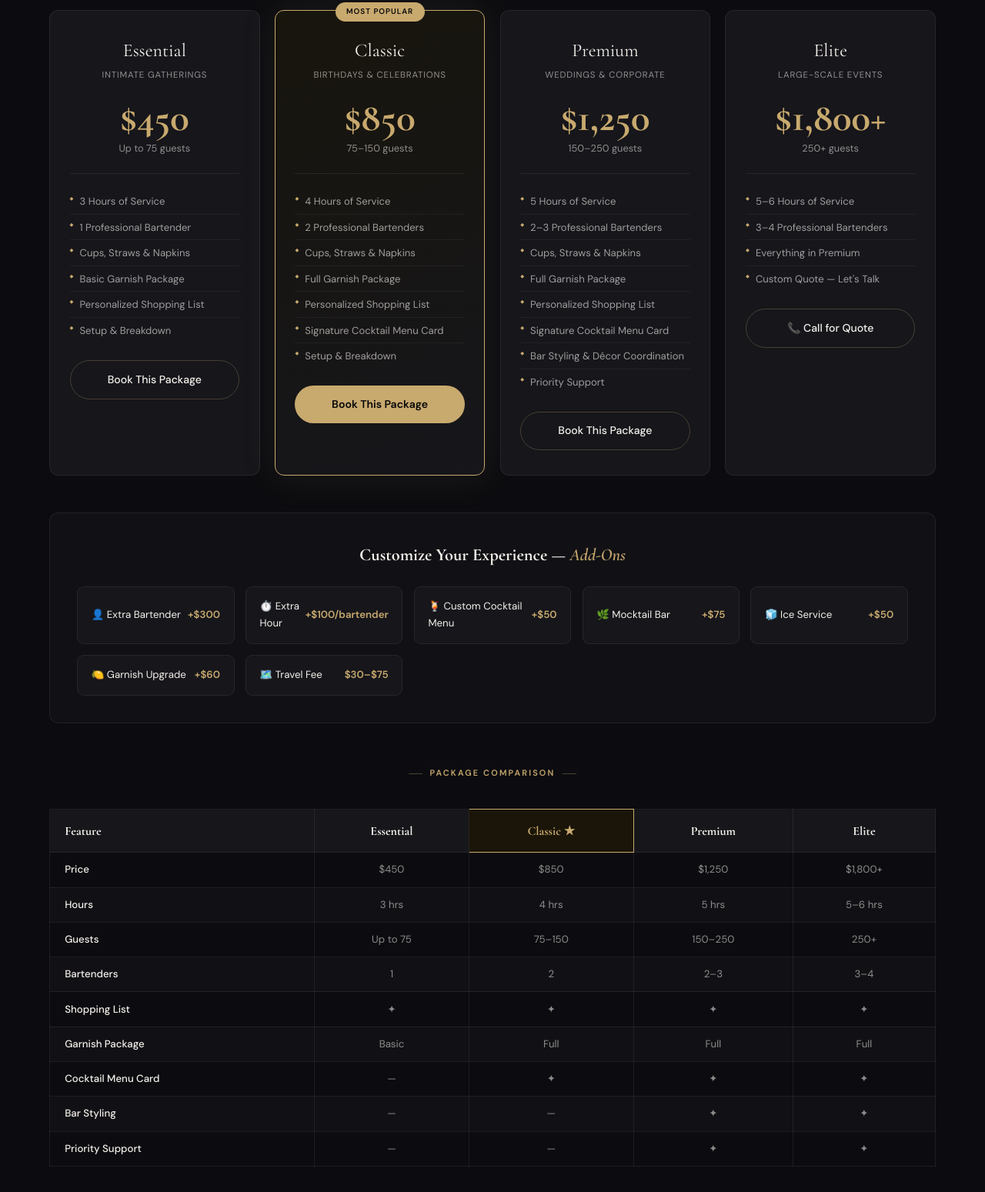
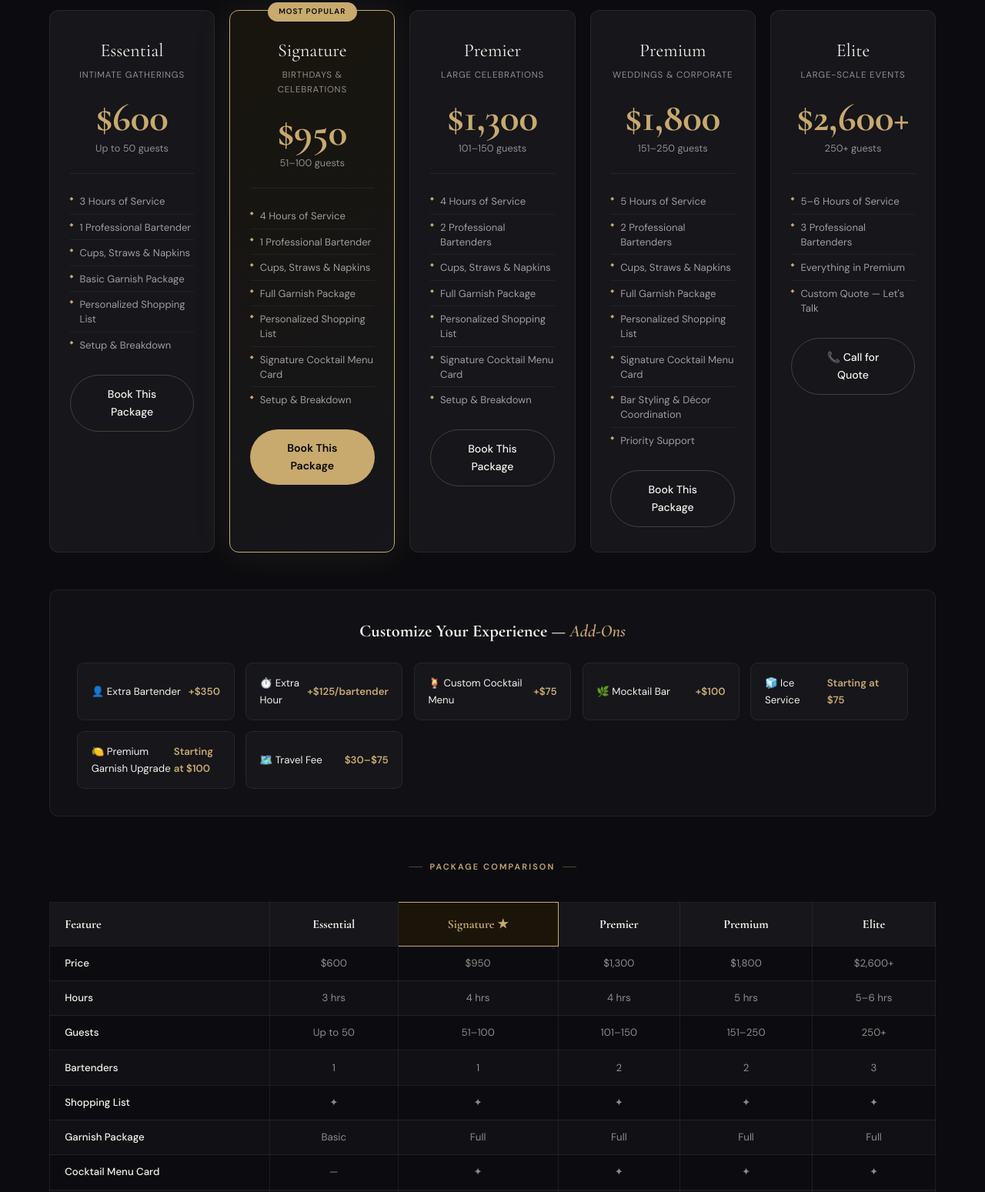
Before and after one commit to kevinzacarias/zacarias-bartending, a plain HTML site: page index.html in a window 1280 px wide. Shown: the part 3381-4930 px from the top of the page at 77% size. Drawn offline with nearby package versions, Linux system fonts and the light colour scheme.

Commit message:
Update bartending package pricing and guest tiers

```diff
--- a/index.html
+++ b/index.html
@@ -95,7 +95,7 @@ h2 em{color:var(--gold);font-style:italic;}
 .svc-tag{display:inline-block;margin-top:.7rem;background:rgba(200,169,110,0.1);border:1px solid rgba(200,169,110,0.28);color:var(--gold);font-size:.68rem;padding:.22rem .7rem;border-radius:50px;letter-spacing:.08em;text-transform:uppercase;}
 
 #packages{background:var(--deep);}
-.pkg-grid{display:grid;grid-template-columns:repeat(4,1fr);gap:1.2rem;margin-bottom:3rem;}
+.pkg-grid{display:grid;grid-template-columns:repeat(5,1fr);gap:1.2rem;margin-bottom:3rem;}
 .pkg-card{background:var(--card);border:1px solid var(--border);border-radius:var(--r);padding:2rem 1.6rem;position:relative;transition:all .3s;text-align:center;}
 .pkg-card.featured{border-color:var(--gold);background:linear-gradient(160deg,#18150d 0%,#16161b 100%);box-shadow:0 0 50px rgba(200,169,110,0.1);}
 .pkg-card:hover{transform:translateY(-6px);box-shadow:0 24px 60px rgba(0,0,0,.55);}
@@ -382,56 +382,62 @@ footer p{color:rgba(245,241,235,.28);font-size:.77rem;}
   <div class="pkg-grid fi">
     <div class="pkg-card">
       <div class="pkg-name">Essential</div><div class="pkg-sub">Intimate Gatherings</div>
-      <div class="pkg-price"><strong>$450</strong><span>Up to 75 guests</span></div>
+      <div class="pkg-price"><strong>$600</strong><span>Up to 50 guests</span></div>
       <ul class="pkg-details"><li>3 Hours of Service</li><li>1 Professional Bartender</li><li>Cups, Straws &amp; Napkins</li><li>Basic Garnish Package</li><li>Personalized Shopping List</li><li>Setup &amp; Breakdown</li></ul>
       <a href="#booking" class="btn-ghost" style="width:100%;text-align:center;justify-content:center;">Book This Package</a>
     </div>
     <div class="pkg-card featured">
       <div class="pkg-badge">Most Popular</div>
-      <div class="pkg-name">Classic</div><div class="pkg-sub">Birthdays &amp; Celebrations</div>
-      <div class="pkg-price"><strong>$850</strong><span>75–150 guests</span></div>
-      <ul class="pkg-details"><li>4 Hours of Service</li><li>2 Professional Bartenders</li><li>Cups, Straws &amp; Napkins</li><li>Full Garnish Package</li><li>Personalized Shopping List</li><li>Signature Cocktail Menu Card</li><li>Setup &amp; Breakdown</li></ul>
+      <div class="pkg-name">Signature</div><div class="pkg-sub">Birthdays &amp; Celebrations</div>
+      <div class="pkg-price"><strong>$950</strong><span>51–100 guests</span></div>
+      <ul class="pkg-details"><li>4 Hours of Service</li><li>1 Professional Bartender</li><li>Cups, Straws &amp; Napkins</li><li>Full Garnish Package</li><li>Personalized Shopping List</li><li>Signature Cocktail Menu Card</li><li>Setup &amp; Breakdown</li></ul>
       <a href="#booking" class="btn-gold" style="width:100%;text-align:center;justify-content:center;">Book This Package</a>
     </div>
     <div class="pkg-card">
+      <div class="pkg-name">Premier</div><div class="pkg-sub">Large Celebrations</div>
+      <div class="pkg-price"><strong>$1,300</strong><span>101–150 guests</span></div>
+      <ul class="pkg-details"><li>4 Hours of Service</li><li>2 Professional Bartenders</li><li>Cups, Straws &amp; Napkins</li><li>Full Garnish Package</li><li>Personalized Shopping List</li><li>Signature Cocktail Menu Card</li><li>Setup &amp; Breakdown</li></ul>
+      <a href="#booking" class="btn-ghost" style="width:100%;text-align:center;justify-content:center;">Book This Package</a>
+    </div>
+    <div class="pkg-card">
       <div class="pkg-name">Premium</div><div class="pkg-sub">Weddings &amp; Corporate</div>
-      <div class="pkg-price"><strong>$1,250</strong><span>150–250 guests</span></div>
-      <ul class="pkg-details"><li>5 Hours of Service</li><li>2–3 Professional Bartenders</li><li>Cups, Straws &amp; Napkins</li><li>Full Garnish Package</li><li>Personalized Shopping List</li><li>Signature Cocktail Menu Card</li><li>Bar Styling &amp; Décor Coordination</li><li>Priority Support</li></ul>
+      <div class="pkg-price"><strong>$1,800</strong><span>151–250 guests</span></div>
+      <ul class="pkg-details"><li>5 Hours of Service</li><li>2 Professional Bartenders</li><li>Cups, Straws &amp; Napkins</li><li>Full Garnish Package</li><li>Personalized Shopping List</li><li>Signature Cocktail Menu Card</li><li>Bar Styling &amp; Décor Coordination</li><li>Priority Support</li></ul>
       <a href="#booking" class="btn-ghost" style="width:100%;text-align:center;justify-content:center;">Book This Package</a>
     </div>
     <div class="pkg-card">
       <div class="pkg-name">Elite</div><div class="pkg-sub">Large-Scale Events</div>
-      <div class="pkg-price"><strong>$1,800+</strong><span>250+ guests</span></div>
-      <ul class="pkg-details"><li>5–6 Hours of Service</li><li>3–4 Professional Bartenders</li><li>Everything in Premium</li><li>Custom Quote — Let's Talk</li></ul>
+      <div class="pkg-price"><strong>$2,600+</strong><span>250+ guests</span></div>
+      <ul class="pkg-details"><li>5–6 Hours of Service</li><li>3 Professional Bartenders</li><li>Everything in Premium</li><li>Custom Quote — Let's Talk</li></ul>
       <a href="tel:+12404742431" class="btn-ghost" style="width:100%;text-align:center;justify-content:center;">📞 Call for Quote</a>
     </div>
   </div>
   <div class="addons-wrap fi">
     <h3>Customize Your Experience — <em style="color:var(--gold)">Add-Ons</em></h3>
     <div class="addons-grid">
-      <div class="addon-item"><span>👤 Extra Bartender</span><span class="addon-price">+$300</span></div>
-      <div class="addon-item"><span>⏱️ Extra Hour</span><span class="addon-price">+$100/bartender</span></div>
-      <div class="addon-item"><span>🍹 Custom Cocktail Menu</span><span class="addon-price">+$50</span></div>
-      <div class="addon-item"><span>🌿 Mocktail Bar</span><span class="addon-price">+$75</span></div>
-      <div class="addon-item"><span>🧊 Ice Service</span><span class="addon-price">+$50</span></div>
-      <div class="addon-item"><span>🍋 Garnish Upgrade</span><span class="addon-price">+$60</span></div>
+      <div class="addon-item"><span>👤 Extra Bartender</span><span class="addon-price">+$350</span></div>
+      <div class="addon-item"><span>⏱️ Extra Hour</span><span class="addon-price">+$125/bartender</span></div>
+      <div class="addon-item"><span>🍹 Custom Cocktail Menu</span><span class="addon-price">+$75</span></div>
+      <div class="addon-item"><span>🌿 Mocktail Bar</span><span class="addon-price">+$100</span></div>
+      <div class="addon-item"><span>🧊 Ice Service</span><span class="addon-price">Starting at $75</span></div>
+      <div class="addon-item"><span>🍋 Premium Garnish Upgrade</span><span class="addon-price">Starting at $100</span></div>
       <div class="addon-item"><span>🗺️ Travel Fee</span><span class="addon-price">$30–$75</span></div>
     </div>
   </div>
   <div class="compare-wrap fi" style="margin-top:3rem;">
     <div style="text-align:center;margin-bottom:1.4rem;"><div class="sec-label" style="justify-content:center;">Package Comparison</div></div>
     <table class="compare-table">
-      <thead><tr><th style="text-align:left;">Feature</th><th>Essential</th><th class="hi">Classic ★</th><th>Premium</th><th>Elite</th></tr></thead>
+      <thead><tr><th style="text-align:left;">Feature</th><th>Essential</th><th class="hi">Signature ★</th><th>Premier</th><th>Premium</th><th>Elite</th></tr></thead>
       <tbody>
-        <tr><td class="lbl">Price</td><td>$450</td><td>$850</td><td>$1,250</td><td>$1,800+</td></tr>
-        <tr><td class="lbl">Hours</td><td>3 hrs</td><td>4 hrs</td><td>5 hrs</td><td>5–6 hrs</td></tr>
-        <tr><td class="lbl">Guests</td><td>Up to 75</td><td>75–150</td><td>150–250</td><td>250+</td></tr>
-        <tr><td class="lbl">Bartenders</td><td>1</td><td>2</td><td>2–3</td><td>3–4</td></tr>
-        <tr><td class="lbl">Shopping List</td><td class="chk">✦</td><td class="chk">✦</td><td class="chk">✦</td><td class="chk">✦</td></tr>
-        <tr><td class="lbl">Garnish Package</td><td>Basic</td><td class="chk">Full</td><td class="chk">Full</td><td class="chk">Full</td></tr>
-        <tr><td class="lbl">Cocktail Menu Card</td><td class="no">—</td><td class="chk">✦</td><td class="chk">✦</td><td class="chk">✦</td></tr>
-        <tr><td class="lbl">Bar Styling</td><td class="no">—</td><td class="no">—</td><td class="chk">✦</td><td class="chk">✦</td></tr>
-        <tr><td class="lbl">Priority Support</td><td class="no">—</td><td class="no">—</td><td class="chk">✦</td><td class="chk">✦</td></tr>
+        <tr><td class="lbl">Price</td><td>$600</td><td>$950</td><td>$1,300</td><td>$1,800</td><td>$2,600+</td></tr>
+        <tr><td class="lbl">Hours</td><td>3 hrs</td><td>4 hrs</td><td>4 hrs</td><td>5 hrs</td><td>5–6 hrs</td></tr>
+        <tr><td class="lbl">Guests</td><td>Up to 50</td><td>51–100</td><td>101–150</td><td>151–250</td><td>250+</td></tr>
+        <tr><td class="lbl">Bartenders</td><td>1</td><td>1</td><td>2</td><td>2</td><td>3</td></tr>
+        <tr><td class="lbl">Shopping List</td><td class="chk">✦</td><td class="chk">✦</td><td class="chk">✦</td><td class="chk">✦</td><td class="chk">✦</td></tr>
+        <tr><td class="lbl">Garnish Package</td><td>Basic</td><td class="chk">Full</td><td class="chk">Full</td><td class="chk">Full</td><td class="chk">Full</td></tr>
+        <tr><td class="lbl">Cocktail Menu Card</td><td class="no">—</td><td class="chk">✦</td><td class="chk">✦</td><td class="chk">✦</td><td class="chk">✦</td></tr>
+        <tr><td class="lbl">Bar Styling</td><td class="no">—</td><td class="no">—</td><td class="no">—</td><td class="chk">✦</td><td class="chk">✦</td></tr>
+        <tr><td class="lbl">Priority Support</td><td class="no">—</td><td class="no">—</td><td class="no">—</td><td class="chk">✦</td><td class="chk">✦</td></tr>
       </tbody>
     </table>
   </div>
@@ -523,25 +529,26 @@ footer p{color:rgba(245,241,235,.28);font-size:.77rem;}
         <div class="fg"><label>Select Package *</label>
           <select name="package" id="packageSelect" onchange="updateQuote()" required>
             <option value="">Select a package</option>
-            <option value="450">Essential — $450 (3 hrs, up to 75 guests)</option>
-            <option value="850">Classic — $850 (4 hrs, 75–150 guests)</option>
-            <option value="1250">Premium — $1,250 (5 hrs, 150–250 guests)</option>
-            <option value="1800">Elite — $1,800+ (250+ guests)</option>
+            <option value="600">Essential — $600 (3 hrs, up to 50 guests)</option>
+            <option value="950">Signature — $950 (4 hrs, 51–100 guests)</option>
+            <option value="1300">Premier — $1,300 (4 hrs, 101–150 guests)</option>
+            <option value="1800">Premium — $1,800 (5 hrs, 151–250 guests)</option>
+            <option value="2600">Elite — $2,600+ (250+ guests)</option>
           </select>
         </div>
         <div class="fg"><label>Extra Hours?</label>
           <select name="extra_hours" id="extraHours" onchange="updateQuote()">
-            <option value="0">None</option><option value="1">+1 Hour (+$100/bartender)</option><option value="2">+2 Hours (+$200/bartender)</option><option value="3">+3 Hours (+$300/bartender)</option>
+            <option value="0">None</option><option value="1">+1 Hour (+$125/bartender)</option><option value="2">+2 Hours (+$250/bartender)</option><option value="3">+3 Hours (+$375/bartender)</option>
           </select>
         </div>
         <div class="fg">
           <label>Add-Ons</label>
           <div class="cb-group">
-            <div class="cb-item" onclick="toggleAddon(this)" data-value="300" data-name="Extra Bartender"><div class="cb-box"></div>Extra Bartender (+$300)</div>
-            <div class="cb-item" onclick="toggleAddon(this)" data-value="50" data-name="Custom Cocktail Menu"><div class="cb-box"></div>Custom Cocktail Menu (+$50)</div>
-            <div class="cb-item" onclick="toggleAddon(this)" data-value="75" data-name="Mocktail Bar"><div class="cb-box"></div>Mocktail Bar (+$75)</div>
-            <div class="cb-item" onclick="toggleAddon(this)" data-value="50" data-name="Ice Service"><div class="cb-box"></div>Ice Service (+$50)</div>
-            <div class="cb-item" onclick="toggleAddon(this)" data-value="60" data-name="Garnish Upgrade"><div class="cb-box"></div>Garnish Upgrade (+$60)</div>
+            <div class="cb-item" onclick="toggleAddon(this)" data-value="350" data-name="Extra Bartender"><div class="cb-box"></div>Extra Bartender (+$350)</div>
+            <div class="cb-item" onclick="toggleAddon(this)" data-value="75" data-name="Custom Cocktail Menu"><div class="cb-box"></div>Custom Cocktail Menu (+$75)</div>
+            <div class="cb-item" onclick="toggleAddon(this)" data-value="100" data-name="Mocktail Bar"><div class="cb-box"></div>Mocktail Bar (+$100)</div>
+            <div class="cb-item" onclick="toggleAddon(this)" data-value="75" data-name="Ice Service"><div class="cb-box"></div>Ice Service (starting at +$75)</div>
+            <div class="cb-item" onclick="toggleAddon(this)" data-value="100" data-name="Garnish Upgrade"><div class="cb-box"></div>Premium Garnish Upgrade (starting at +$100)</div>
             <div class="cb-item" onclick="toggleAddon(this)" data-value="0" data-name="Travel Fee"><div class="cb-box"></div>Travel Fee ($30–$75)</div>
           </div>
           <input type="hidden" id="addonsHidden" name="addons">
@@ -700,13 +707,13 @@ function toggleAddon(el){
 }
 function updateQuote(){
   var pkg=parseInt(document.getElementById('packageSelect').value)||0;
-  var hrs=(parseInt(document.getElementById('extraHours').value)||0)*100;
+  var hrs=(parseInt(document.getElementById('extraHours').value)||0)*125;
   var addons=0,travel=false;
   document.querySelectorAll('.cb-item.on').forEach(function(el){
     if(el.dataset.name==='Travel Fee')travel=true;
     else addons+=parseInt(el.dataset.value)||0;
   });
-  var names={'450':'Essential ($450)','850':'Classic ($850)','1250':'Premium ($1,250)','1800':'Elite ($1,800+)'};
+  var names={'600':'Essential ($600)','950':'Signature ($950)','1300':'Premier ($1,300)','1800':'Premium ($1,800)','2600':'Elite ($2,600+)'};
   document.getElementById('qPkg').textContent=pkg?names[pkg]:'— Not selected';
   document.getElementById('qHrs').textContent=hrs?'+$'+hrs:'$0';
   document.getElementById('qAddons').textContent=(addons||travel)?'$'+addons+(travel?' + Travel':''):'$0';
@@ -733,21 +740,21 @@ async function submitQuote(e){
 var KB={
   'alcohol':'We are a labor-only service — you provide the alcohol, we provide everything else! Cups, straws, napkins, garnishes, bar tools, and expertise. We also send you a personalized shopping list.',
   'provide':'You provide the alcohol — we handle everything else! We send a detailed shopping list so you know exactly what to buy.',
-  'price':'Packages start at $450 (Essential, 3 hrs, up to 75 guests), $850 (Classic, 4 hrs, 75-150 guests, 2 bartenders), $1,250 (Premium, 5 hrs, 150-250 guests), and $1,800+ (Elite, 250+ guests).',
-  'charge':'We start at $450 for smaller events. Use the live quote calculator on this page for an instant estimate!',
-  'cost':'Packages start at $450. Use the quote form above to get your exact price!',
+  'price':'Packages start at $600 (Essential, 3 hrs, up to 50 guests), $950 (Signature, 4 hrs, 51-100 guests), $1,300 (Premier, 4 hrs, 101-150 guests, 2 bartenders), $1,800 (Premium, 5 hrs, 151-250 guests, 2 bartenders), and $2,600+ (Elite, 250+ guests).',
+  'charge':'We start at $600 for smaller events. Use the live quote calculator on this page for an instant estimate!',
+  'cost':'Packages start at $600. Use the quote form above to get your exact price!',
   'wedding':'Absolutely — weddings are one of our specialties! Our Premium or Elite packages are perfect for weddings.',
   'travel':'We primarily serve the DMV — DC, Maryland, and Virginia. Travel fees of $30-$75 apply for events outside Gaithersburg/Germantown.',
   'advance':'We recommend booking 3-4 weeks ahead. For weddings and large corporate events, 2-3 months is ideal.',
   'book':'Book at least 3-4 weeks in advance. Call or text (240) 474-2431 or use the quote form!',
-  'mocktail':'Yes! Our Mocktail Bar add-on is $75 — beautiful non-alcoholic craft drinks perfect for all-ages events.',
-  'custom':'Yes! Our Custom Cocktail Menu add-on ($50) lets us build a personalized drink list around your theme or preferences.',
+  'mocktail':'Yes! Our Mocktail Bar add-on is $100 — beautiful non-alcoholic craft drinks perfect for all-ages events.',
+  'custom':'Yes! Our Custom Cocktail Menu add-on ($75) lets us build a personalized drink list around your theme or preferences.',
   'phone':'Call or text (240) 474-2431 — available 7 days a week! Or DM us @zacariasbartending on Instagram.',
   'contact':'📞 (240) 474-2431 · 📸 @zacariasbartending on Instagram · ⭐ Find us on Yelp',
   'instagram':'Find us at @zacariasbartending on Instagram! DM us there too.',
   'yelp':'Search "Zacarias Bartending & Events" on Yelp or use the Yelp link on this page!',
-  'corporate':'We love corporate events! Our Premium package ($1,250, 5 hrs) is ideal for 150-250 guests.',
-  'birthday':'Birthday parties are our specialty! Our Classic package ($850, 4 hrs, 2 bartenders) is perfect for 75-150 guests.',
+  'corporate':'We love corporate events! Our Premium package ($1,800, 5 hrs) is ideal for 151-250 guests.',
+  'birthday':'Birthday parties are our specialty! Our Signature package ($950, 4 hrs) is great for 51-100 guests, while Premier covers 101-150 guests with 2 bartenders.',
   'hi':'Hey! Welcome to Zacarias Bartending & Events. What can I help you with?',
   'hello':'Hi! How can I help you today?',
   'default':'Great question! For the fastest answer call or text (240) 474-2431, DM @zacariasbartending, or fill out our quote form. We respond quickly!'
```
